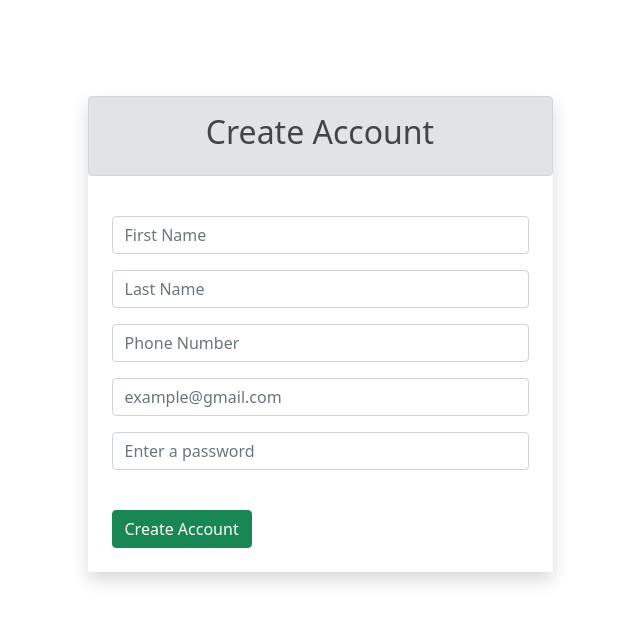
After one commit to Muntasir2179/Eshop, a Django app: page /signup/ in a window 1280 px wide. The commit adds this page. Shown: the top 623 px of the page, without its empty margins (320-960 px from the left). Run offline with Django 4.2, Linux system fonts and the light colour scheme.

Commit message:
Sign-up page added

```diff
--- a/store/admin.py
+++ b/store/admin.py
@@ -1,5 +1,5 @@
 from django.contrib import admin
-from .models import Product, Category
+from .models import Product, Category, Customer
 
 
 class AdminProduct(admin.ModelAdmin):
@@ -15,3 +15,4 @@ class AdminCategory(admin.ModelAdmin):
 # Register your models here.
 admin.site.register(Product, AdminProduct)
 admin.site.register(Category, AdminCategory)
+admin.site.register(Customer)
--- a/store/templates/index.html
+++ b/store/templates/index.html
@@ -9,7 +9,7 @@
                 <p class="alert alert-success mb-3 font h5 text-center">Categories</p>
             </div>
             <div class="list-group">
-                <a href="/?category=-1" class="list-group-item list-group-item-action">All</a>
+                <a href="/?category=-1" class="list-group-item list-group-item-action">All Products</a>
                 {% for category in categories %}
                 <a href="/?category={{category.id}}" class="list-group-item list-group-item-action">{{category.name}}</a>
                 {% endfor %}
--- /dev/null
+++ b/store/templates/signup.html
@@ -0,0 +1,49 @@
+<!DOCTYPE html>
+<html lang="en">
+<head>
+    <meta charset="UTF-8">
+    <meta http-equiv="X-UA-Compatible" content="IE=edge">
+    <meta name="viewport" content="width=device-width, initial-scale=1.0">
+    <link href="https://cdn.jsdelivr.net/npm/bootstrap@5.0.2/dist/css/bootstrap.min.css" rel="stylesheet" integrity="sha384-EVSTQN3/azprG1Anm3QDgpJLIm9Nao0Yz1ztcQTwFspd3yD65VohhpuuCOmLASjC" crossorigin="anonymous">
+    <title>Signup Page</title>
+</head>
+<body>
+    <div class="container pt-5">
+        <div class="col-lg-5 shadow mx-auto p-0 mt-5">
+            <div class="alert alert-secondary text-center">
+                <h2>Create Account</h2>
+            </div>
+            <div class="p-4">
+                <form action="/signup/" method="post">
+                    {% csrf_token %}
+                    {% comment %} First name {% endcomment %}
+                    <div class="mb-3">
+                        <input type="text" class="form-control" name="first_name" placeholder="First Name">
+                    </div>
+                    {% comment %} Last Name {% endcomment %}
+                    <div class="mb-3">
+                        <input type="text" class="form-control" name="last_name" placeholder="Last Name">
+                    </div>
+                    {% comment %} Phone NUmber {% endcomment %}
+                    <div class="mb-3">
+                        <input type="text" class="form-control" name="phone" placeholder="Phone Number">
+                    </div>
+                    {% comment %} Email {% endcomment %}
+                    <div class="mb-3">
+                        <input type="email" class="form-control" name="email" placeholder="example@gmail.com">
+                    </div>
+                    {% comment %} Password {% endcomment %}
+                    <div class="mb-3">
+                        <input type="password" class="form-control" name="password" placeholder="Enter a password">
+                    </div>
+                    {% comment %} {{ form.as_p }} {% endcomment %}
+                    <br>
+                    <input class="btn btn-success" type="submit" value="Create Account">
+                </form>
+            </div>
+        </div>
+    </div>
+
+    <script src="https://cdn.jsdelivr.net/npm/bootstrap@5.0.2/dist/js/bootstrap.bundle.min.js" integrity="sha384-MrcW6ZMFYlzcLA8Nl+NtUVF0sA7MsXsP1UyJoMp4YLEuNSfAP+JcXn/tWtIaxVXM" crossorigin="anonymous"></script>
+</body>
+</html>
--- a/store/urls.py
+++ b/store/urls.py
@@ -3,4 +3,5 @@ from . import views
 
 urlpatterns = [
     path('', views.index, name="index"),
+    path('signup/', views.signup, name="signup"),
 ]
--- a/store/views.py
+++ b/store/views.py
@@ -1,5 +1,6 @@
 from django.shortcuts import render
-from .models import Product, Category
+from django.http import HttpResponse
+from .models import Product, Category, Customer
 
 # Create your views here.
 
@@ -21,3 +22,26 @@ def index(request):
         'categories': categories,
     }
     return render(request, 'index.html', context=data)
+
+
+def signup(request):
+    if request.method == 'GET':
+        return render(request, 'signup.html')
+    else:
+        first_name = request.POST.get('first_name')
+        last_name = request.POST.get('last_name')
+        phone = request.POST.get('phone')
+        email = request.POST.get('email')
+        password = request.POST.get('password')
+
+        customer = Customer(
+            first_name=first_name,
+            last_name=last_name,
+            phone=phone,
+            email=email,
+            password=password
+        )
+
+        customer.register()
+
+        return HttpResponse("<h1>Signup successful.</h1>")
```
Also changed, not shown: store/models.py (+14 -0 lines), store/templates/base.html (+8 -25 lines), db.sqlite3, store/migrations/0002_customer_alter_product_description.py (added).
